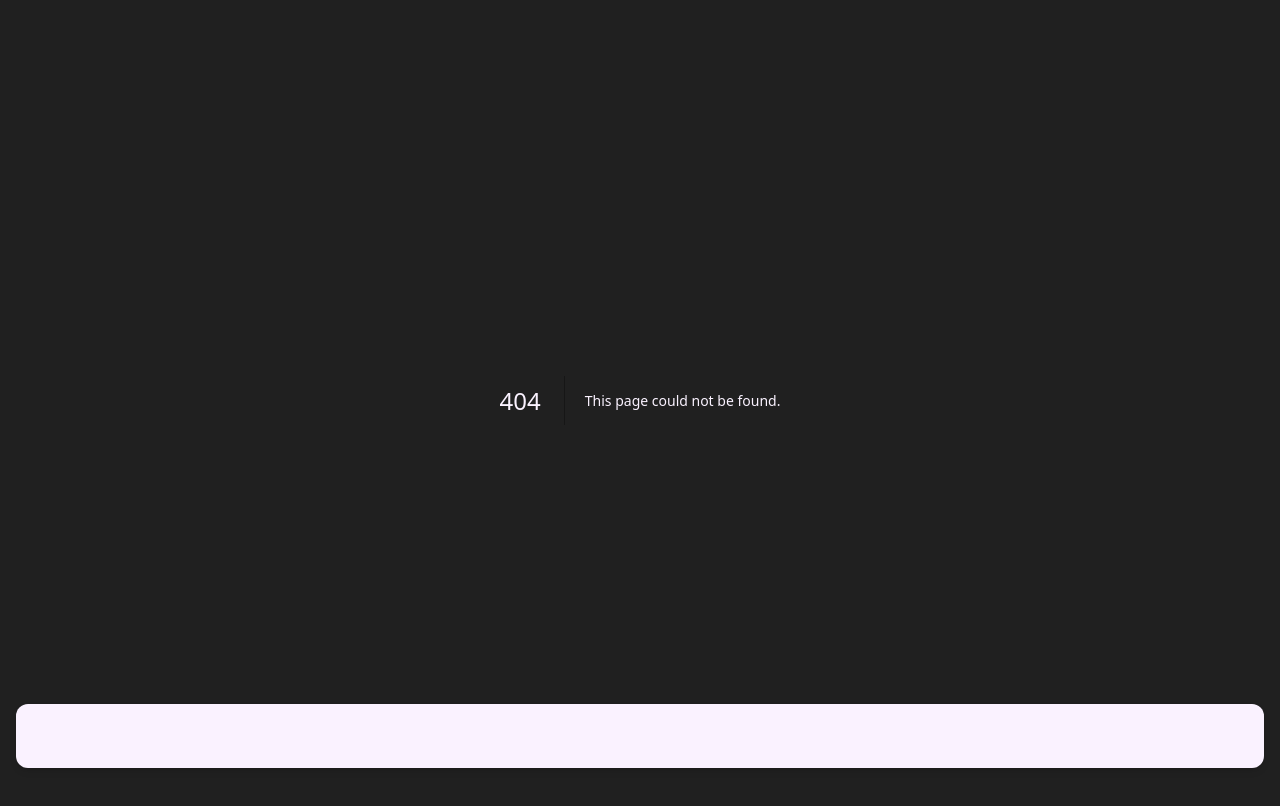
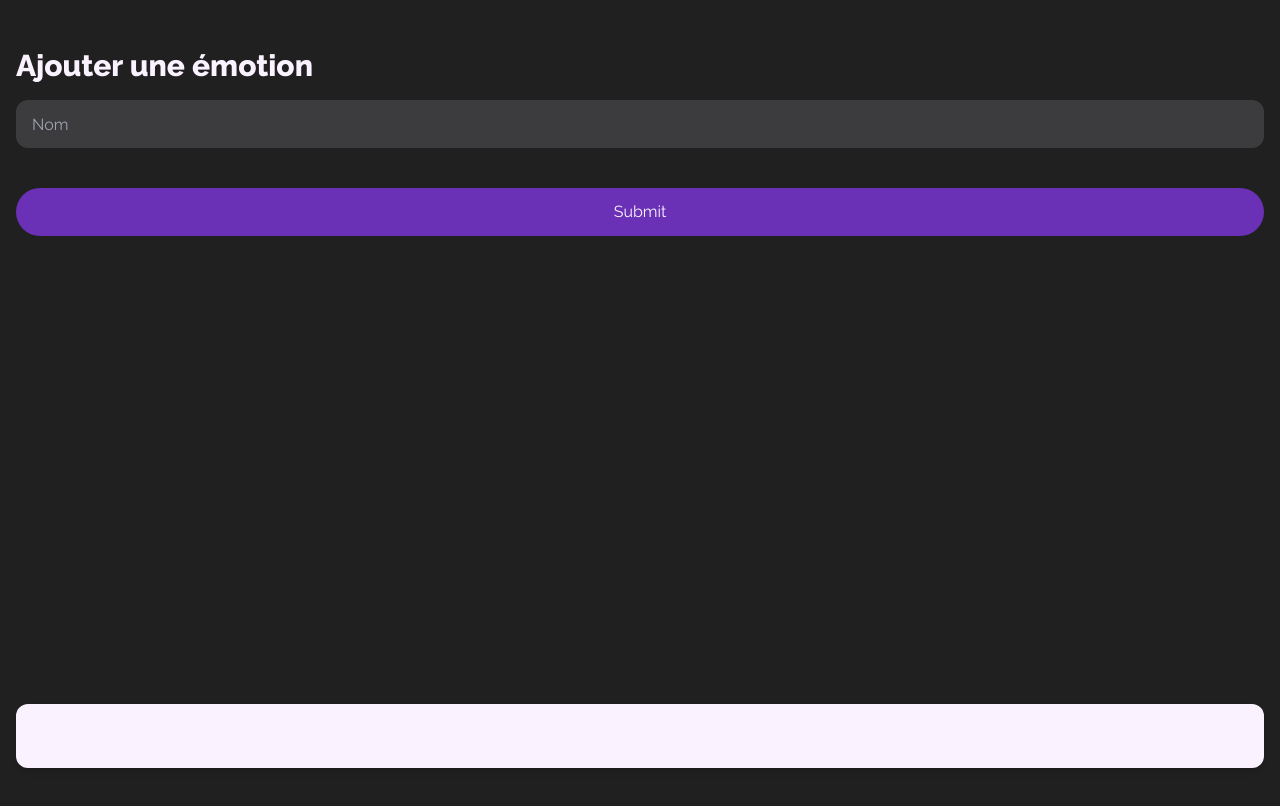
Before and after one commit to EmmaGuillaume/media-mmi, a Next.js app in the folder apps/front/: page /create-emotion in a window 1280 px wide. Before the commit this address had no page. Shown: the top 806 px of the page. Built offline with nearby package versions, Linux system fonts and the light colour scheme.

Commit message:
Update on emotion handling

```diff
--- a/apps/front/app/article/[id]/page.tsx
+++ b/apps/front/app/article/[id]/page.tsx
@@ -21,7 +21,7 @@ export default function Article() {
     const getOneArticle = async () => {
       try {
         const response = await fetch(
-          `https://akoro-backend.up.railway.app/articles/${id}`,
+          `http://localhost:3001/articles/${id}`,
           {
             method: "GET",
           }
--- a/apps/front/app/create-article/page.tsx
+++ b/apps/front/app/create-article/page.tsx
@@ -14,22 +14,18 @@ type Article = {
   short_video: string;
   long_video: string;
   is_visible: boolean;
-  voted_emotion: VotedEmotion[];
+  default_emotion: number,
 };
-type Category = {
-  id: number;
-  name: string;
-};
+// type Category = {
+//   id: number;
+//   name: string;
+// };
 type Emotion = {
   id: number;
   name: string;
 };
 
-type VotedEmotion = {
-  name: string;
-  is_voted: boolean;
-};
-type EmotionSelection = { [key: string]: boolean };
+// type EmotionSelection = { [key: string]: boolean };
 
 export default function HomeConnected() {
   const router = useRouter();
@@ -39,23 +35,24 @@ export default function HomeConnected() {
   const contentRef = useRef<any>(null);
   const shortVideoRef = useRef<any>(null);
   const imageRef = useRef<any>(null);
+  const emotionRef = useRef<any>(null);
   const [isVisible, setIsVisible] = useState(false);
-  const [categoryList, setCategoryList] = useState<Category[]>([]);
+  // const [categoryList, setCategoryList] = useState<Category[]>([]);
   const [emotionsList, setEmotionsList] = useState<Emotion[]>([]);
-  const [selectedEmotions, setSelectedEmotions] = useState<VotedEmotion[]>([]);
+  // const [selectedEmotions, setSelectedEmotions] = useState<VotedEmotion[]>([]);
 
   const accessToken = useAtomValue(accessTokenAtom);
   console.log(
     "🚀 ~ file: page.tsx:30 ~ HomeConnected ~ accessToken:",
     accessToken
   );
-  const updateEmotionSelection = (emotion: string) => {
-    const updatedEmotions: VotedEmotion[] = emotionsList.map((e) => ({
-      name: e.name,
-      is_voted: e.name === emotion,
-    }));
-    setSelectedEmotions(updatedEmotions);
-  };
+  // const updateEmotionSelection = (emotion: string) => {
+  //   const updatedEmotions: VotedEmotion[] = emotionsList.map((e) => ({
+  //     name: e.name,
+  //     is_voted: e.name === emotion,
+  //   }));
+  //   setSelectedEmotions(updatedEmotions);
+  // };
 
   const handleFormSubmit = async (event: FormEvent) => {
     event.preventDefault();
@@ -68,12 +65,12 @@ export default function HomeConnected() {
       short_video: shortVideoRef.current,
       long_video: longVideoRef.current,
       is_visible: isVisible,
-      voted_emotion: selectedEmotions,
+      default_emotion: emotionRef.current,
     };
 
     try {
       const response = await fetch(
-        "https://akoro-backend.up.railway.app/articles/create",
+        "http://localhost:3001/articles/create",
         {
           method: "POST",
           headers: {
@@ -98,27 +95,28 @@ export default function HomeConnected() {
     } catch (error) {
       console.error("Error submitting form:", error);
     }
+
   };
 
-  const getCategories = async () => {
-    try {
-      const response = await fetch(
-        "https://akoro-backend.up.railway.app/categories/all",
-        {
-          method: "GET",
-        }
-      );
+  // const getCategories = async () => {
+  //   try {
+  //     const response = await fetch(
+  //       "http://localhost:3001/categories/all",
+  //       {
+  //         method: "GET",
+  //       }
+  //     );
 
-      setCategoryList(await response.json());
-    } catch (error) {
-      console.error("Error submitting form:", error);
-    }
-  };
+  //     setCategoryList(await response.json());
+  //   } catch (error) {
+  //     console.error("Error submitting form:", error);
+  //   }
+  // };
 
   const getEmotion = async () => {
     try {
       const response = await fetch(
-        "https://akoro-backend.up.railway.app/emotions/all",
+        "http://localhost:3001/emotions/all",
         {
           method: "GET",
         }
@@ -130,9 +128,8 @@ export default function HomeConnected() {
     }
   };
 
-  console.log({ selectedEmotions });
   useEffect(() => {
-    getCategories();
+    // getCategories();
     getEmotion();
   }, []);
   return (
@@ -205,17 +202,19 @@ export default function HomeConnected() {
           <p>À quelle émotion correspond cet article ?</p>
           <select
             className="w-full h-12 px-4 py-2 bg-grey rounded-xl focus:outline-blue"
-            onChange={(e) => updateEmotionSelection(e.target.value)}
-          >
+            onChange={(e) => {
+              emotionRef.current = e.target.value;
+              console.log("emotionRef : ",emotionRef.current);
+            }}>
             {emotionsList.map((emotion) => (
-              <option key={emotion.id} value={emotion.name}>
+              <option key={emotion.id} value={emotion.id}>
                 {emotion.name}
               </option>
             ))}
           </select>
         </div>
 
-        <div className="flex flex-col gap-2">
+        {/* <div className="flex flex-col gap-2">
           <p>À quel thème correspond cet article ?</p>
           <div>
             {categoryList.map((categoryList) => (
@@ -225,7 +224,7 @@ export default function HomeConnected() {
               </div>
             ))}
           </div>
-        </div>
+        </div> */}
 
         <button
           className="w-full h-12 mt-6 rounded-full bg-purple-dark1"
--- /dev/null
+++ b/apps/front/app/create-emotion/page.tsx
@@ -0,0 +1,89 @@
+"use client";
+import { FormEvent, useEffect, useRef, useState } from "react";
+import Image from "next/image";
+import axios from "axios";
+import { accessTokenAtom } from "@/store";
+import { useAtomValue } from "jotai";
+
+import { useRouter } from "next/navigation";
+
+type Emotion = {
+  name: string;
+};
+
+// type EmotionSelection = { [key: string]: boolean };
+
+export default function HomeConnected() {
+  const nameRef = useRef<any>(null);
+
+  const accessToken = useAtomValue(accessTokenAtom);
+  console.log(
+    "🚀 ~ file: page.tsx:30 ~ HomeConnected ~ accessToken:",
+    accessToken
+  );
+
+  const handleFormSubmit = async (event: FormEvent) => {
+    event.preventDefault();
+
+    const data: Emotion = {
+      name: nameRef.current,
+    };
+
+    try {
+      const response = await fetch(
+        "http://localhost:3001/emotions/create",
+        {
+          method: "POST",
+          headers: {
+            Authorization: `Bearer ${accessToken}`,
+            "Content-Type": "application/json",
+          },
+          body: JSON.stringify(data),
+        }
+      );
+      console.log(JSON.stringify(data));
+
+      if (response.ok) {
+        const responseData = await response.json();
+        console.log(responseData);
+      } else {
+        console.error(
+          "Error submitting form:",
+          response.status,
+          response.statusText
+        );
+      }
+    } catch (error) {
+      console.error("Error submitting form:", error);
+    }
+
+  };
+
+  return (
+    <main className="px-4 py-12 font-raleway">
+      <form
+        className="flex flex-col w-full gap-4"
+        onSubmit={(event) => {
+          handleFormSubmit(event);
+        }}
+      >
+        <h2 className="text-3xl font-extrabold"> {"Ajouter une émotion"}</h2>
+        <input
+          type="text"
+          placeholder="Nom"
+          className="w-full h-12 px-4 py-2 bg-grey rounded-xl focus:outline-blue"
+          onChange={(e) => {
+            nameRef.current = e.target.value;
+            console.log(nameRef.current);
+          }}
+        />
+        <button
+          className="w-full h-12 mt-6 rounded-full bg-purple-dark1"
+          type="submit"
+        >
+          Submit
+        </button>
+      </form>
+    </main>
+  );
+}
--- a/apps/front/app/home/page.tsx
+++ b/apps/front/app/home/page.tsx
@@ -26,7 +26,7 @@ export default function HomeConnected() {
   const getVisibleArticle = async () => {
     try {
       const response = await fetch(
-        "https://akoro-backend.up.railway.app/articles/visible",
+        "http://localhost:3001/articles/visible",
         {
           method: "GET",
         }
--- a/package.json
+++ b/package.json
@@ -15,6 +15,7 @@
   "author": "akoro team",
   "packageManager": "npm@9.6.3",
   "devDependencies": {
+    "dayjs": "^1.11.10",
     "eslint": "^8.47.0",
     "prettier": "^3.0.2",
     "tsconfig": "*",
@@ -31,6 +32,7 @@
   },
   "license": "ISC",
   "dependencies": {
-    "@nestjs/jwt": "^10.1.1"
+    "@nestjs/jwt": "^10.1.1",
+    "help": "^3.0.2"
   }
 }
```
Also changed, not shown: 2 other files (tests, documents, lock files or other folders).
